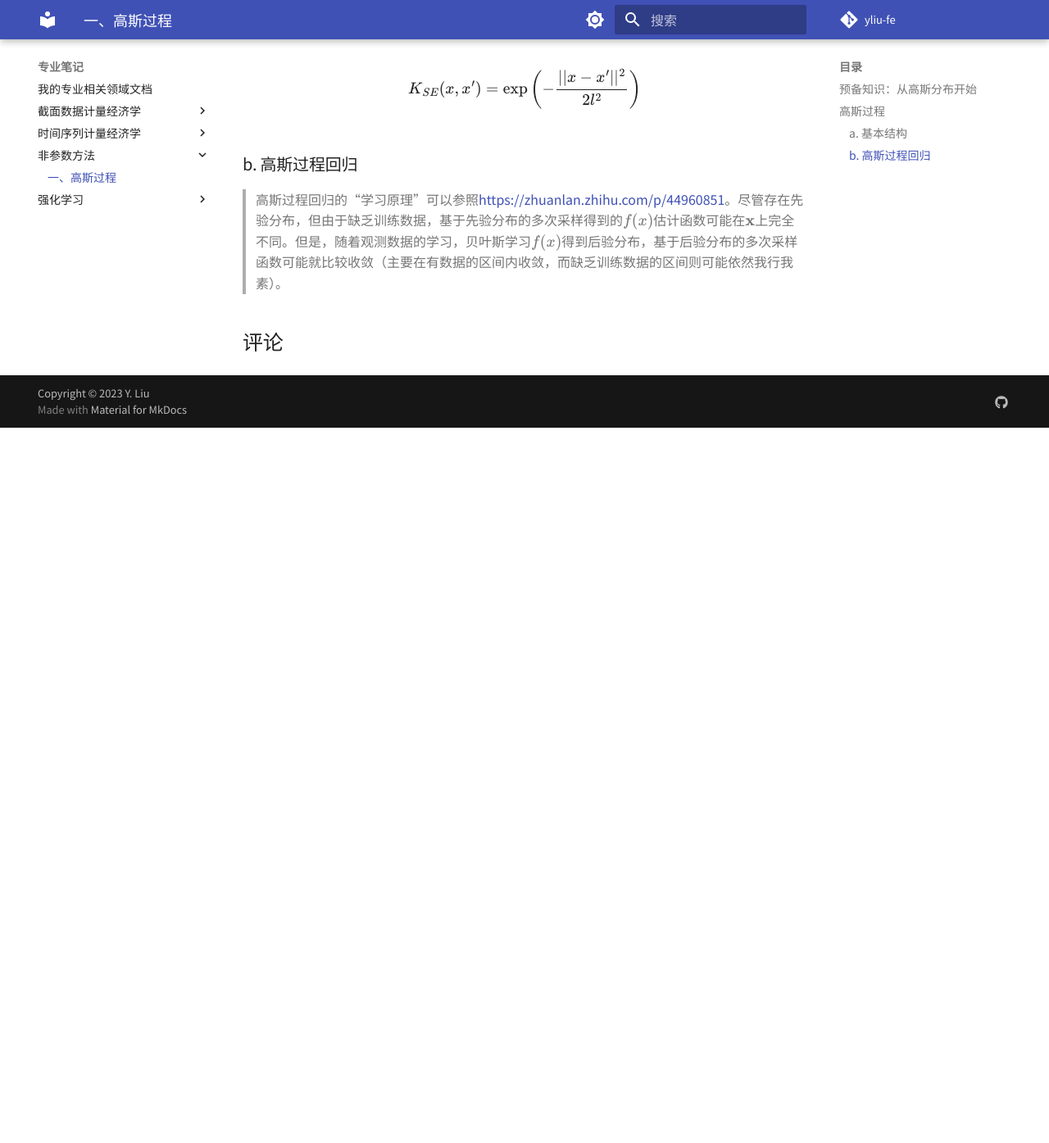
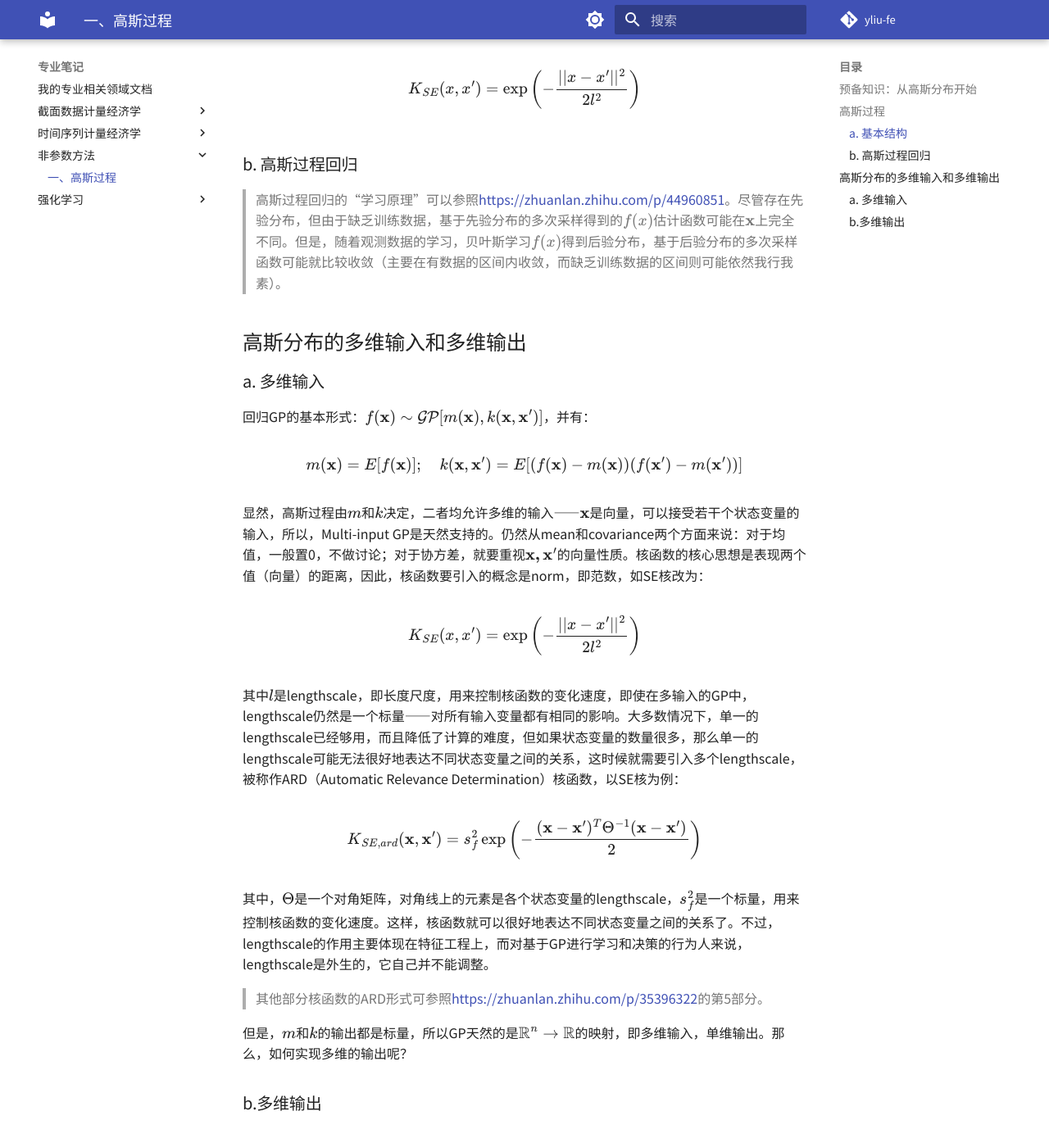
Before and after one commit to yliu-fe/yliu-fe.github.io, an MkDocs documentation site: the page built from docs/Majors/Non_Parametric/Gaussian_Process.md, in a window 1280 px wide and 1400 px high, scrolled down 1897 px. Shown: the top 1395 px of the window at 82% size. Built offline with MkDocs 1.6.1 and Material for MkDocs 9.7.7, drawn with Linux system fonts in a browser that asks for light colours; comment, search, counter and statistics services are not loaded; before the commit the page ends 2419 px from its top, so only the background shows below that.

Commit message:
Update Gaussian_Process.md

```diff
--- a/docs/Majors/Non_Parametric/Gaussian_Process.md
+++ b/docs/Majors/Non_Parametric/Gaussian_Process.md
@@ -74,3 +74,35 @@ $$
 ### b. 高斯过程回归
 
 > 高斯过程回归的“学习原理”可以参照<https://zhuanlan.zhihu.com/p/44960851>。尽管存在先验分布，但由于缺乏训练数据，基于先验分布的多次采样得到的$f(x)$估计函数可能在$\mathbf{x}$上完全不同。但是，随着观测数据的学习，贝叶斯学习$f(x)$得到后验分布，基于后验分布的多次采样函数可能就比较收敛（主要在有数据的区间内收敛，而缺乏训练数据的区间则可能依然我行我素）。
+
+
+
+## 高斯分布的多维输入和多维输出
+
+### a. 多维输入
+
+回归GP的基本形式：$f(\mathbf{x}) \sim \mathcal{GP} [m(\mathbf{x}), k(\mathbf{x}, \mathbf{x'})]$，并有：
+
+$$
+m(\mathbf{x}) = E[f(\mathbf{x})]; \quad k(\mathbf{x}, \mathbf{x'}) = E[(f(\mathbf{x})-m(\mathbf{x}))(f(\mathbf{x'})-m(\mathbf{x'}))]
+$$
+
+显然，高斯过程由$m$和$k$决定，二者均允许多维的输入——$\mathbf{x}$是向量，可以接受若干个状态变量的输入，所以，Multi-input GP是天然支持的。仍然从mean和covariance两个方面来说：对于均值，一般置0，不做讨论；对于协方差，就要重视$\mathbf{x,x'}$的向量性质。核函数的核心思想是表现两个值（向量）的距离，因此，核函数要引入的概念是norm，即范数，如SE核改为：
+
+$$
+K_{SE}(x,x') = \exp \left(-\frac{||x-x'||^2}{2l^2}\right)
+$$
+
+其中$l$是lengthscale，即长度尺度，用来控制核函数的变化速度，即使在多输入的GP中，lengthscale仍然是一个标量——对所有输入变量都有相同的影响。大多数情况下，单一的lengthscale已经够用，而且降低了计算的难度，但如果状态变量的数量很多，那么单一的lengthscale可能无法很好地表达不同状态变量之间的关系，这时候就需要引入多个lengthscale，被称作ARD（Automatic Relevance Determination）核函数，以SE核为例：
+
+$$
+K_{SE, ard} (\mathbf{x}, \mathbf{x'}) = s_f^2 \exp \left(-\frac{(\mathbf{x} - \mathbf{x'})^T \Theta^{-1} (\mathbf{x} - \mathbf{x'})}{2} \right)
+$$
+
+其中，$\Theta$是一个对角矩阵，对角线上的元素是各个状态变量的lengthscale，$s_f^2$是一个标量，用来控制核函数的变化速度。这样，核函数就可以很好地表达不同状态变量之间的关系了。不过，lengthscale的作用主要体现在特征工程上，而对基于GP进行学习和决策的行为人来说，lengthscale是外生的，它自己并不能调整。
+
+> 其他部分核函数的ARD形式可参照<https://zhuanlan.zhihu.com/p/35396322>的第5部分。
+
+但是，$m$和$k$的输出都是标量，所以GP天然的是$\mathbb{R}^n \to \mathbb{R}$的映射，即多维输入，单维输出。那么，如何实现多维的输出呢？
+
+### b.多维输出
```
